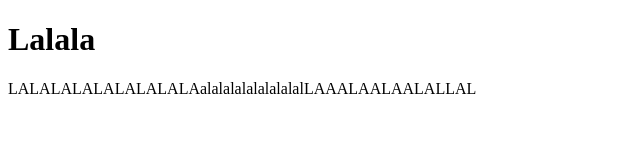
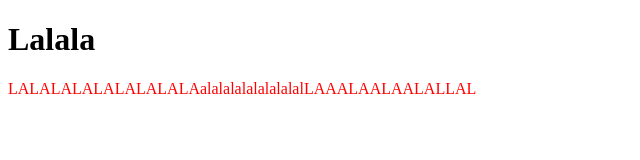
Before and after one commit to circeperlein/astonTest, a plain HTML site: page index.html in a window 1280 px wide. Shown: the whole page, without its empty margins (0-640 px from the left). Drawn offline with Linux system fonts and the light colour scheme.

Commit message:
Ajout de la couleur sur le paragraphe

```diff
--- a/index.html
+++ b/index.html
@@ -8,7 +8,7 @@
 </head>
 <body>
     <h1>Lalala</h1>
-    <p>LALALALALALALALALAalalalalalalalalalLAAALAALAALALLAL</p>
+    <p style="color: red">LALALALALALALALALAalalalalalalalalalLAAALAALAALALLAL</p>
 
 </body>
 </html>
```
